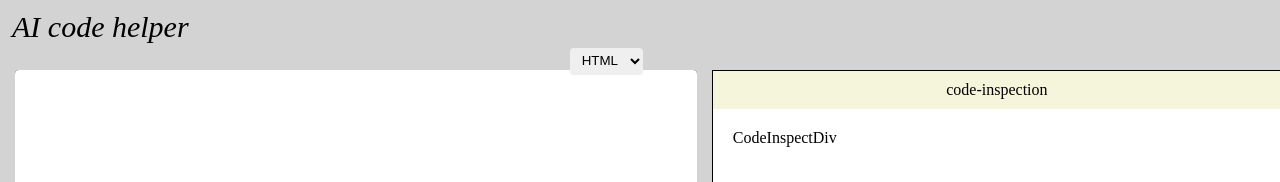
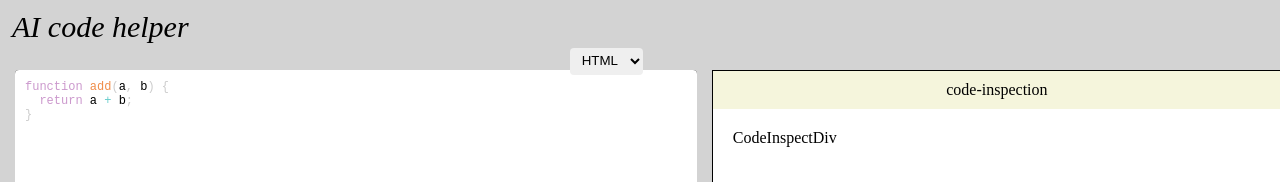
Before and after one commit to vlvksbdof1234/open_source_project_team3, a React (Create React App) app in the folder ai_code_helper/: page / in a window 1280 px wide. Shown: the top 182 px of the page. Built offline with nearby package versions, Linux system fonts and the light colour scheme.

Commit message:
code edtior fix

```diff
--- a/ai_code_helper/package.json
+++ b/ai_code_helper/package.json
@@ -7,11 +7,13 @@
     "@testing-library/react": "^13.4.0",
     "@testing-library/user-event": "^13.5.0",
     "mermaid": "^10.6.1",
+    "prismjs": "^1.29.0",
     "react": "^18.2.0",
     "react-dom": "^18.2.0",
     "react-highlight": "^0.15.0",
     "react-router-dom": "^6.19.0",
     "react-scripts": "5.0.1",
+    "react-simple-code-editor": "^0.13.1",
     "web-vitals": "^2.1.4"
   },
   "scripts": {
@@ -19,7 +21,7 @@
     "build": "react-scripts build",
     "test": "react-scripts test",
     "eject": "react-scripts eject",
-    "apiTest" : "node test/apiTest.js"
+    "apiTest": "node test/apiTest.js"
   },
   "eslintConfig": {
     "extends": [
--- a/ai_code_helper/src/components/CodeSpace.js
+++ b/ai_code_helper/src/components/CodeSpace.js
@@ -53,7 +53,9 @@ function CodeSpace() {
           <option value="CSS">CSS</option>
           <option value="JS">JS</option>
         </select>
-        <div className={`editor mr-0 ${dark ? "colorDark" : ""}`}></div>
+        <div className={`editor mr-0 ${dark ? "colorDark" : ""}`}>
+          <Editor></Editor>
+        </div>
       </div>
       <div className="footer">
         <div
--- a/ai_code_helper/src/components/Editor.js
+++ b/ai_code_helper/src/components/Editor.js
@@ -1,7 +1,32 @@
 import React from "react";
+import { render } from "react-dom";
+
+import SimpleEditor from 'react-simple-code-editor';
+import { highlight, languages } from 'prismjs/components/prism-core';
+import 'prismjs/components/prism-clike';
+import 'prismjs/components/prism-javascript';
+import 'prismjs/themes/prism-tomorrow.css'; //Example style, you can use another
+// import 'prismjs/themes/prism-darcula.css'; //Example style, you can use another
+
+
+
 
 export default function Editor(data) {
+  const [code, setCode] = React.useState(
+    `function add(a, b) {\n  return a + b;\n}`
+  );
+
+  console.log(`${code}`);
   return (
-    <div></div>
+    <SimpleEditor
+      value={code}
+      onValueChange={code => setCode(code)}
+      highlight={code => highlight(code, languages.js)}
+      padding={10}
+      style={{
+        fontFamily: '"Fira code", "Fira Mono", monospace',
+        fontSize: 12,
+      }}
+    />
   );
 }
```
Also changed, not shown: 1 other file (tests, documents, lock files or other folders).
